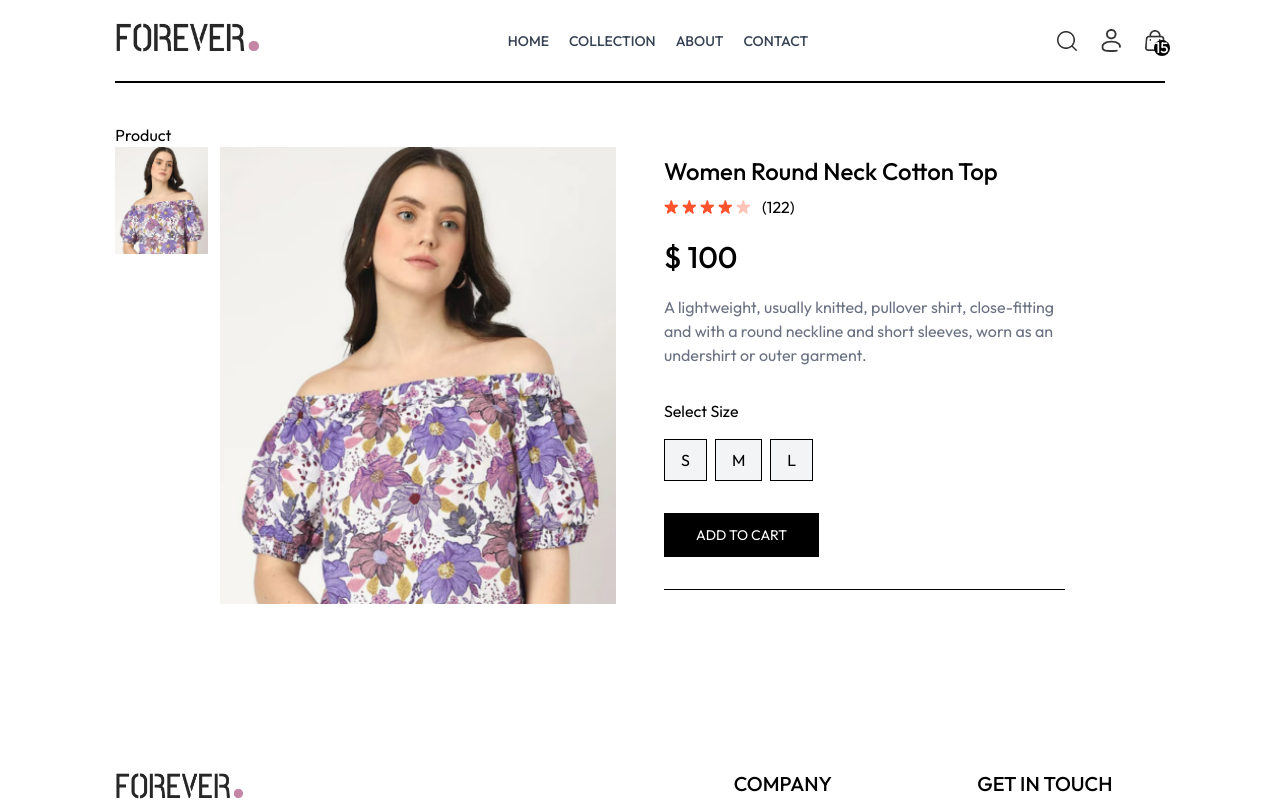
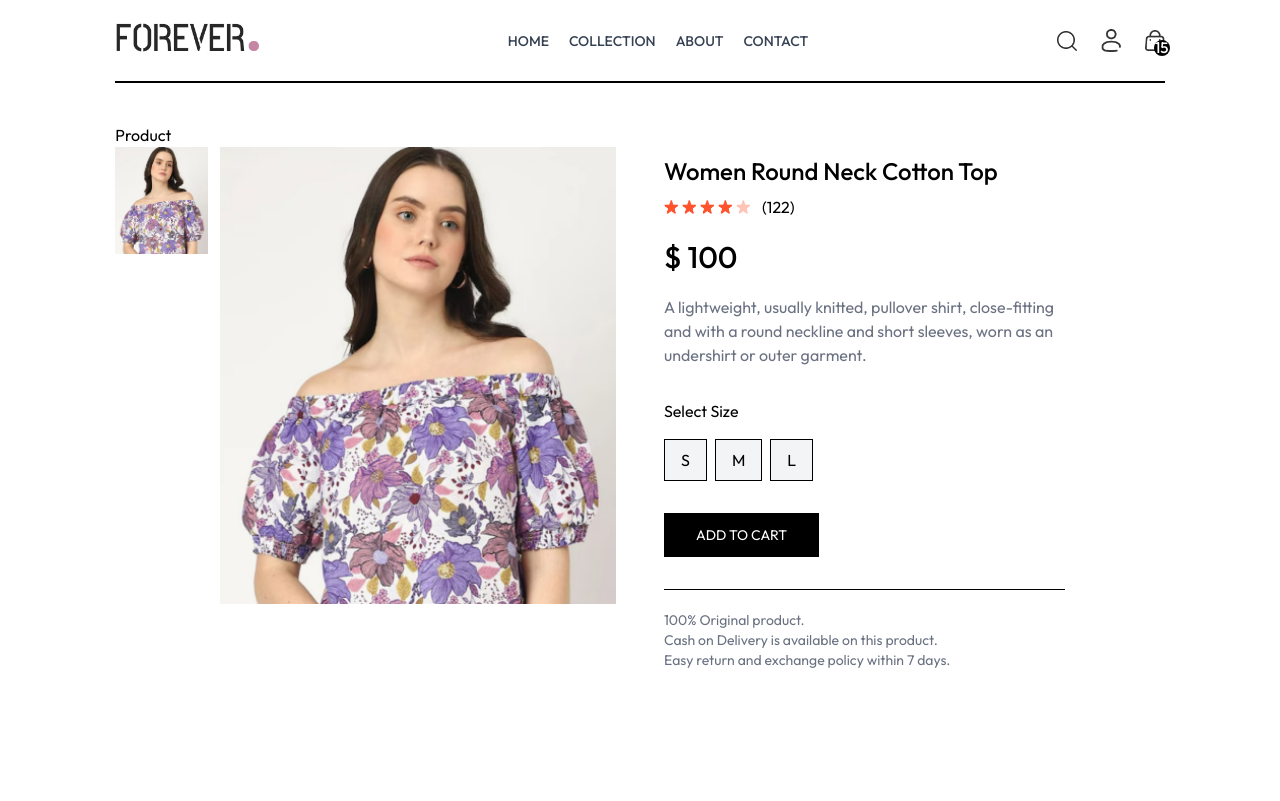
Before and after one commit to hellokristinafaye/clothing-ecommerce, a React (Vite) app: page /product/aaaaa in a window 1280 px wide. Shown: the top 801 px of the page. Built offline with nearby package versions, Linux system fonts and the light colour scheme.

Commit message:
Policy text added

```diff
--- a/src/pages/Product.jsx
+++ b/src/pages/Product.jsx
@@ -78,7 +78,9 @@ const Product = () => {
           <button className="bg-black text-white px-8 py-3 text-sm active:bg-gray-700 cursor-pointer">ADD TO CART</button>
           <hr className="mt-8 sm:w-4/5 g" />
           <div className="text-sm text-gray-500 mt-5 flex flex-col gap-1g">
-
+              <p className="">100% Original product.</p>
+              <p className="">Cash on Delivery is available on this product.</p>
+              <p className="">Easy return and exchange policy within 7 days.</p>
           </div>
         </div>
       </div>
```
